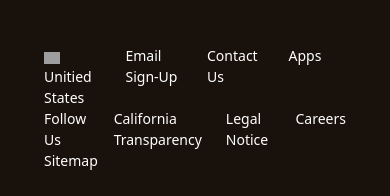
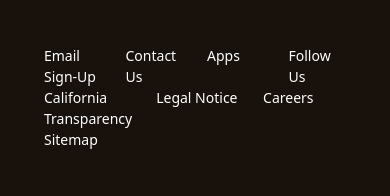
Before and after one commit to courage0522/1-13, a plain HTML site: page index.html in a window 390 px wide. Shown: the part 1822-2018 px from the top of the page. Drawn offline with nearby package versions, Linux system fonts and the light colour scheme; grey boxes are pictures that could not be loaded.

Commit message:
과제1-15 commit

```diff
--- a/index.html
+++ b/index.html
@@ -101,7 +101,7 @@
   <div class="container">
     <div class="first-line pb-5 pt-5">LOUIS VUITTON</div>
     <div class="row pb-5 pt-5 second-line">
-      <div class="col">
+      <div class="flag col">
         <img src="https://us.louisvuitton.com/flags/us.svg" width="16" height="12">
         Unitied States
       </div>
--- a/style.css
+++ b/style.css
@@ -48,18 +48,18 @@ footer{
     .first-line{
         text-align:center;
     }
-}
-@media screen and (max-width:48rem){
-        .second-line{
-            padding-left:2rem;
-            padding-right:2rem;
-            border-bottom: 1px solid #392d23
+    .second-line{
+        padding-left:2rem;
+        padding-right:2rem;
+        padding-bottom: 5rem;
+        padding-top: 5rem;
+        border-bottom: 1px solid #392d23
     }
-}
-
-@media screen and (max-width:48rem){
     .mobile-footer{
         display: block;
 
     }
+    .flag{
+        display: none;
+    }
 }
```
